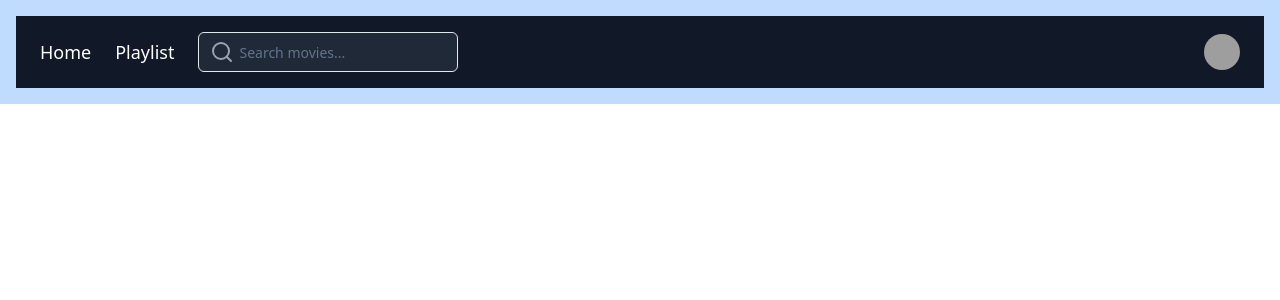
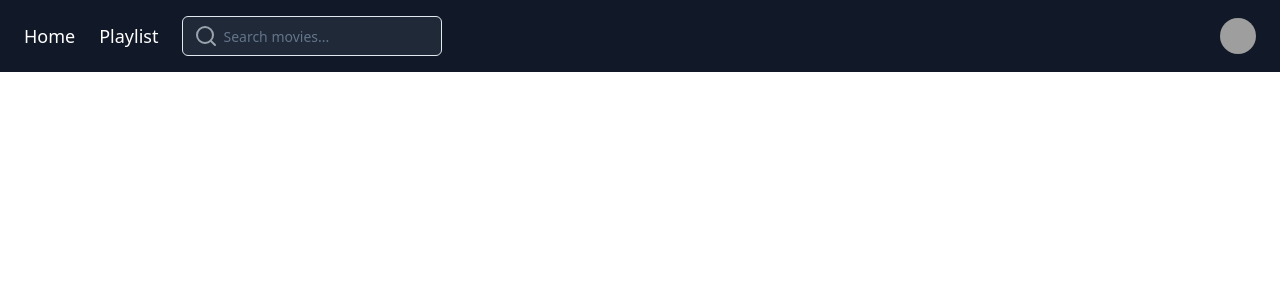
Before and after one commit to mshrisena/fasal_assignment, a React (Vite) app in the folder client/: page / in a window 1280 px wide. Shown: the top 300 px of the page. Built offline with nearby package versions, Linux system fonts and the light colour scheme; grey boxes are pictures that could not be loaded.

Commit message:
changes for it

```diff
--- a/client/src/main.jsx
+++ b/client/src/main.jsx
@@ -11,7 +11,7 @@ import Share from './pages/Share.jsx'
 
 const Layout = () => {
   return (
-    <div className='bg-blue-200 p-4'>
+    <div >
       <Navbar/>
       <Outlet />
     </div>
```
